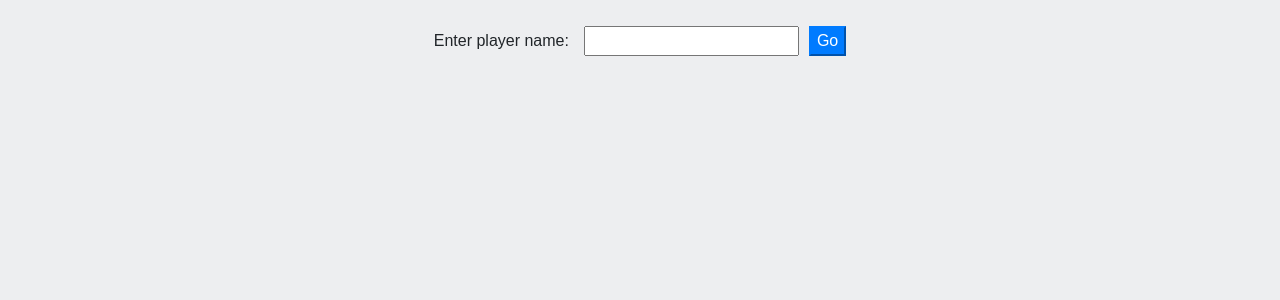
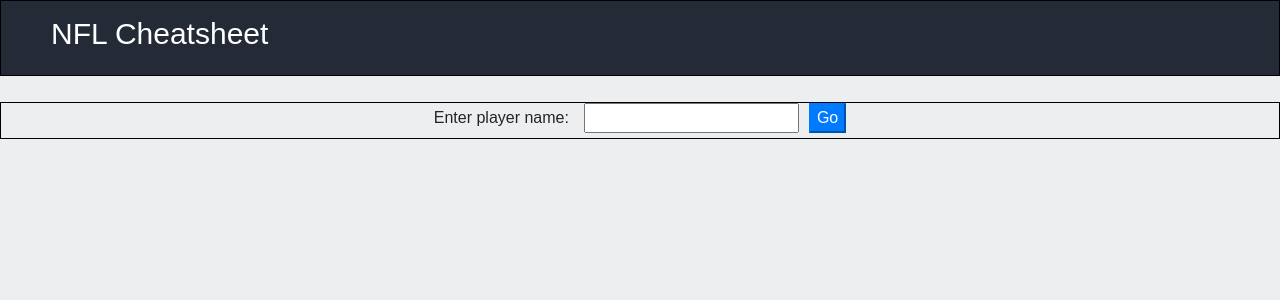
Before and after one commit to kevinyee1993/nfl_cheatsheet, a React (Create React App) app: page / in a window 1280 px wide. Shown: the top 300 px of the page. Built offline with nearby package versions, Linux system fonts and the light colour scheme.

Commit message:
Add header and style

```diff
--- a/src/App.js
+++ b/src/App.js
@@ -3,11 +3,13 @@ import logo from './logo.svg';
 import './App.css';
 import PlayerSearchBar from './components/player_search_bar';
 import SearchResults from './components/search_results';
+import Header from './components/header';
 
 class App extends Component {
   render() {
     return (
       <div className="App">
+        <Header />
         <div className='search-bar-and-results'>
           <PlayerSearchBar />
           <SearchResults />
--- /dev/null
+++ b/src/components/header.jsx
@@ -0,0 +1,11 @@
+import React, { Component } from 'react';
+
+export default class Header extends Component {
+  render() {
+    return(
+      <div className='main-header'>
+        <h1 className='main-header-logo'>NFL Cheatsheet</h1>
+      </div>
+    );
+  }
+}
--- a/src/components/player_search_bar_form.jsx
+++ b/src/components/player_search_bar_form.jsx
@@ -5,7 +5,7 @@ let PlayerSearchBarForm = props => {
   const { handleSubmit } = props;
   return (
     <form onSubmit={handleSubmit}>
-      <div>
+      <div className='search-bar'>
         <label htmlFor="name" className='form-label'>Enter player name:</label>
         <Field name="name" component="input" type="text" />
         <button type="submit" className='btn-primary'>Go</button>
--- a/src/index.css
+++ b/src/index.css
@@ -1,3 +1,19 @@
+/* header */
+.main-header {
+  display: flex;
+  border: 1px solid black;
+  background-color: #242B37;
+  color: white;
+  font-family: sans-serif;
+  padding: 15px;
+  padding-left: 50px;
+}
+
+.main-header-logo {
+  font-size: 30px;
+}
+
+/* main content of the app */
 body {
   margin: 0;
   padding: 0;
@@ -63,6 +79,10 @@ body {
 
 .btn-primary {
   margin-left: 10px;
+}
+
+.search-bar {
+  border: 1px solid black;
 }
 
 /* team color classes */
```
